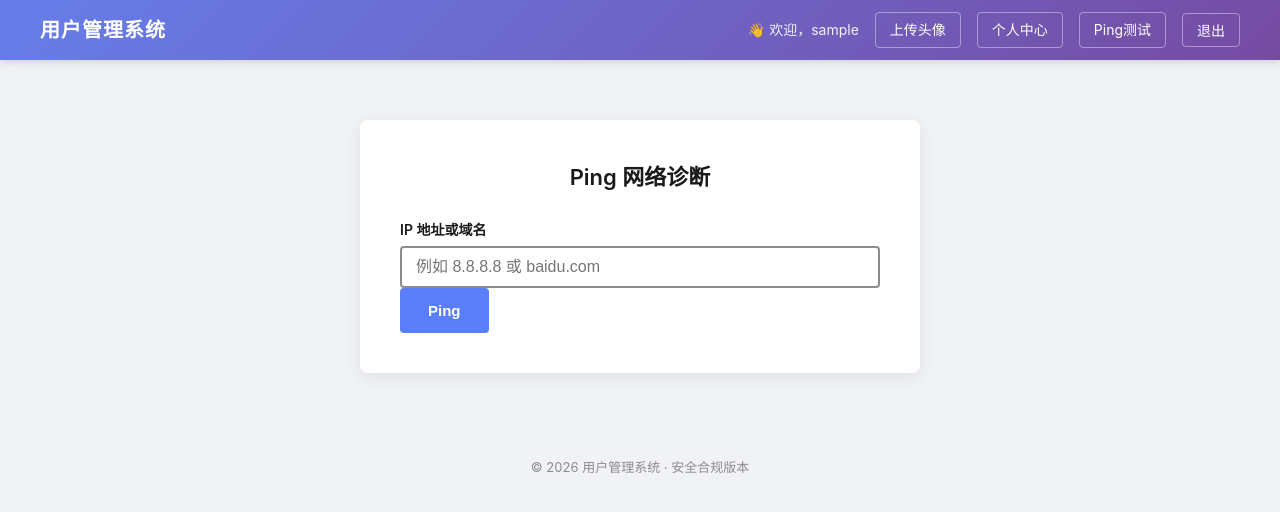
After one commit to ChromicOxide/user-management, a Flask app: page /ping in a window 1280 px wide. The commit adds this page. Shown: the top 512 px of the page. Run offline with Flask 3, Linux system fonts and the light colour scheme; the visitor is signed in with stand-in values (Sample User, id 1).

Commit message:
公共 新增Ping网络诊断及命令注入安全防护

```diff
--- a/app.py
+++ b/app.py
@@ -5,6 +5,8 @@ import logging
 import sqlite3
 import socket
 import ipaddress
+import subprocess
+import platform
 import urllib.request
 import urllib.error
 from datetime import datetime
@@ -753,6 +755,62 @@ def fetch_url():
                            fetch_url=target_url)
 
 
+# ── Ping 网络诊断 ──────────────────────────────────────
+import re as _re
+
+ALLOWED_PING_PATTERN = _re.compile(r"^(?:::)?[a-fA-F0-9](?:[a-fA-F0-9:]*[a-fA-F0-9])?$|^[a-zA-Z0-9](?:[a-zA-Z0-9\-\.]*[a-zA-Z0-9])?$")
+
+
+def _validate_ip_or_domain(target: str) -> bool:
+    """校验输入是否为合法的 IP 地址或域名"""
+    if not target or len(target) > 255:
+        return False
+    # 检查是否包含 shell 特殊字符（冒号在 IPv6 中合法）
+    forbidden = {";", "|", "&", "$", "`", "(", ")", "{", "}", "<", ">", "!", "#", "~", "%", "\"", "'", " ", "\t", "\n", "\r", "\\"}
+    # 如果包含冒号，验证是否为纯 IPv6 地址格式
+    if ":" in target:
+        if not _re.match(r"^[a-fA-F0-9:]+$", target):
+            return False
+    elif any(ch in target for ch in forbidden):
+        return False
+    return bool(ALLOWED_PING_PATTERN.match(target))
+
+
+@app.route("/ping", methods=["GET", "POST"])
+@login_required
+def ping():
+    result = None
+    ip = ""
+    error = None
+
+    if request.method == "POST":
+        ip = request.form.get("ip", "").strip()
+        if not ip:
+            error = "请输入 IP 地址或域名"
+        elif len(ip) > 255:
+            error = "输入过长"
+        elif not _validate_ip_or_domain(ip):
+            error = "输入包含非法字符，仅允许字母、数字、点、中划线、下划线和冒号"
+        else:
+            try:
+                # [安全] 使用列表参数，禁用 shell=True，杜绝命令注入
+                cmd = ["ping", "-c", "3", ip]
+                result = subprocess.check_output(cmd, shell=False, timeout=30, stderr=subprocess.STDOUT).decode("utf-8", errors="replace")
+            except subprocess.CalledProcessError as e:
+                result = e.output.decode("utf-8", errors="replace")
+            except subprocess.TimeoutExpired:
+                result = "Ping 超时"
+            except Exception as e:
+                result = f"执行失败: {str(e)}"
+
+    username = session.get("username")
+    user_info = None
+    if username and username in USERS:
+        user_info = sanitize_user_info(USERS[username])
+
+    return render_template("ping.html", user=user_info, ping_result=result, ping_error=error, ping_ip=ip)
+
+
 # ── 启动 ──────────────────────────────────────────────────
 if __name__ == "__main__":
     init_db()
--- a/static/css/style.css
+++ b/static/css/style.css
@@ -423,6 +423,22 @@ body {
     background: #edf2f7;
 }
 
+/* ── Ping 控制台输出 ────────────────────────────────── */
+.console-output {
+    background: #1a1a1a;
+    color: #00ff00;
+    font-family: "Consolas", "Courier New", monospace;
+    font-size: 13px;
+    padding: 16px;
+    border-radius: 6px;
+    overflow-x: auto;
+    white-space: pre-wrap;
+    word-break: break-all;
+    line-height: 1.6;
+    max-height: 500px;
+    overflow-y: auto;
+}
+
 /* ── 响应式 ────────────────────────────────────────── */
 @media (max-width: 640px) {
     .navbar {
@@ -468,5 +484,3 @@ body {
         border: 1px solid #ccc;
     }
 }
-
-# 48130411
--- a/templates/base.html
+++ b/templates/base.html
@@ -20,6 +20,7 @@
                 </span>
                 <a href="/upload" class="nav-link" role="menuitem" aria-label="上传头像">上传头像</a>
                 <a href="/profile" class="nav-link" role="menuitem" aria-label="个人中心">个人中心</a>
+                <a href="/ping" class="nav-link" role="menuitem" aria-label="Ping测试">Ping测试</a>
                 <!-- [安全] 登出表单带 CSRF token，POST 提交 -->
                 <form method="POST" action="/logout" class="logout-form" role="menuitem">
                     <input type="hidden" name="csrf_token" value="{{ csrf_token() }}">
@@ -51,5 +52,3 @@
     </footer>
 </body>
 </html>
-
-# 02210610
--- a/templates/index.html
+++ b/templates/index.html
@@ -48,6 +48,7 @@
             <a href="/upload" class="btn btn-primary">上传头像</a>
             <a href="/profile" class="btn btn-primary" style="background:#52c41a;">个人中心</a>
             <a href="/page?name=help" class="btn btn-primary" style="background:#722ed1;">帮助中心</a>
+            <a href="/ping" class="btn btn-primary" style="background:#13c2c2;">Ping测试</a>
         </div>
 
         <!-- URL 抓取 -->
--- /dev/null
+++ b/templates/ping.html
@@ -0,0 +1,30 @@
+{% extends "base.html" %}
+{% block title %}Ping 测试 - 用户管理系统{% endblock %}
+{% block content %}
+<div class="card" role="region" aria-label="Ping 测试区域">
+
+    <h2 class="card-title" id="ping-heading">Ping 网络诊断</h2>
+
+    {% if ping_error %}
+    <div class="error-msg" role="alert" aria-live="assertive" aria-atomic="true">{{ ping_error }}</div>
+    {% endif %}
+
+    <form method="POST" action="/ping" class="ping-form" aria-labelledby="ping-heading">
+
+        <div class="form-group">
+            <label for="ip">IP 地址或域名</label>
+            <input type="text" id="ip" name="ip" class="form-input" placeholder="例如 8.8.8.8 或 baidu.com" value="{{ ping_ip or '' }}" required>
+        </div>
+
+        <button type="submit" class="btn btn-primary">Ping</button>
+    </form>
+
+    {% if ping_result %}
+    <div class="ping-output" style="margin-top:20px;">
+        <h3 class="section-title">执行结果</h3>
+        <pre class="console-output">{{ ping_result }}</pre>
+    </div>
+    {% endif %}
+
+</div>
+{% endblock %}
```
